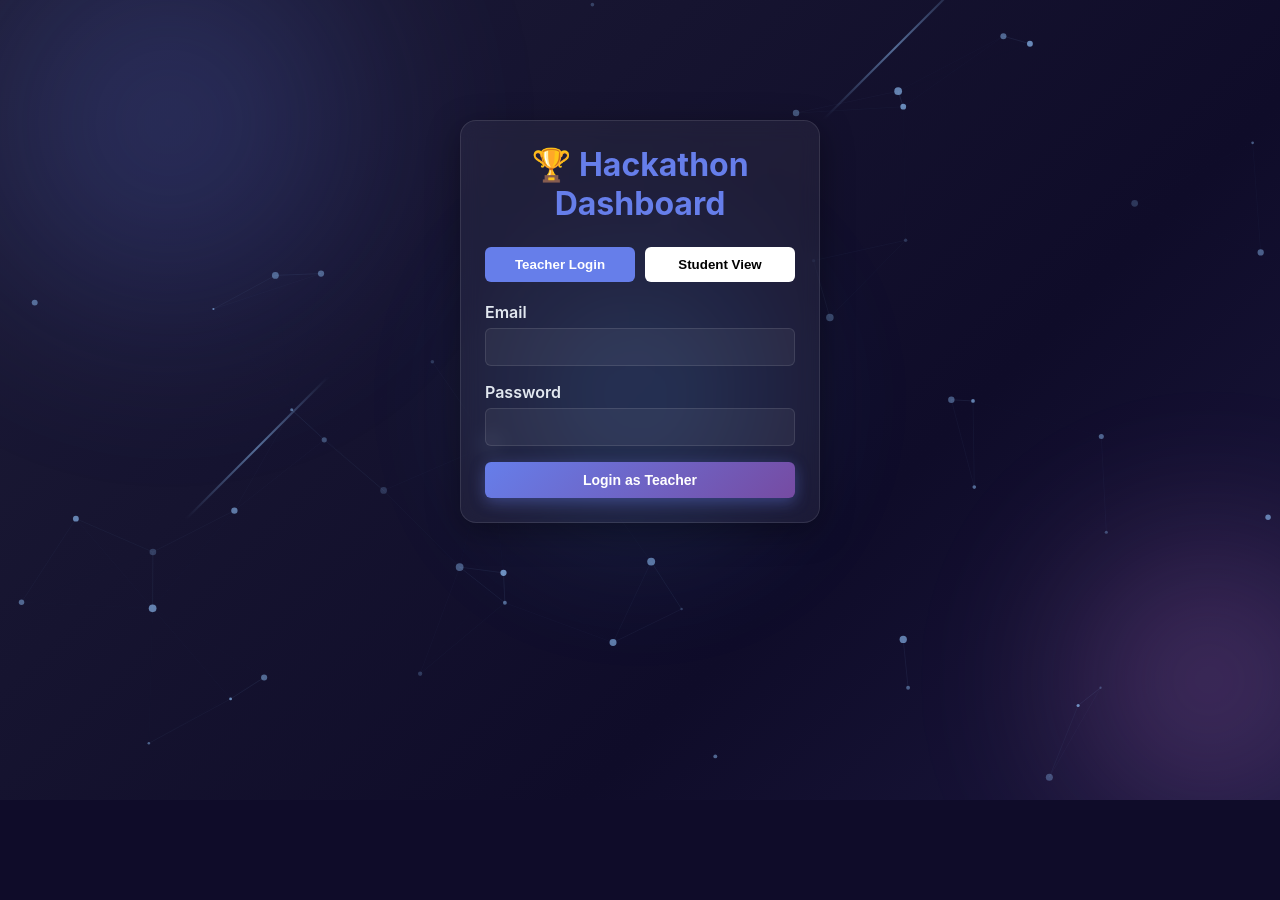
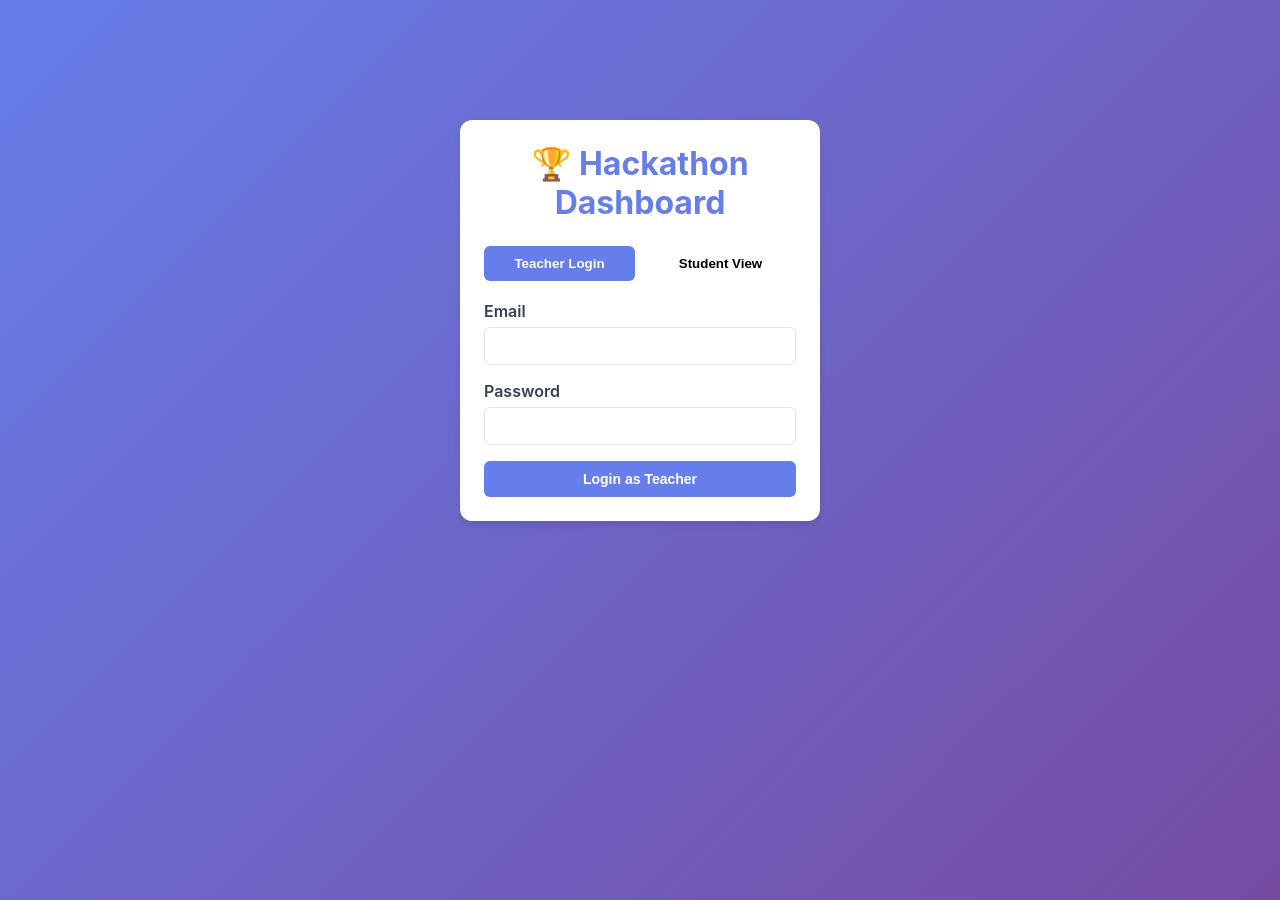
Before and after one commit to sailendrakondapalli/adhrithadashboard, a React (Vite) app in the folder frontend/: page /login in a window 1280 px wide. Before the commit the page ends 800 px from the top, so only its background shows below. Built offline with nearby package versions, Linux system fonts and the light colour scheme; no server answers; the HTML template or start-up script is replaced by a standard one.

Commit message:
Revert "Add stunning animated background with glassmorphism effects"
This reverts commit 649169d4623e26e482b5d52fb90305ad75661858.

```diff
--- a/frontend/src/App.jsx
+++ b/frontend/src/App.jsx
@@ -1,6 +1,5 @@
 import React, { useState, useEffect } from 'react';
 import { BrowserRouter, Routes, Route, Navigate, useNavigate } from 'react-router-dom';
-import AnimatedBackground from './components/AnimatedBackground';
 import Login from './pages/Login';
 import TeacherDashboard from './pages/TeacherDashboard';
 import StudentDashboard from './pages/StudentDashboard';
@@ -32,7 +31,6 @@ function App() {
 
   return (
     <BrowserRouter>
-      <AnimatedBackground>
       <Routes>
         <Route path="/login" element={
           user ? <Navigate to={user.role === 'teacher' ? '/teacher' : '/student'} /> :
@@ -46,7 +44,6 @@ function App() {
         <Route path="/student" element={<StudentDashboard onLogout={handleLogout} user={user} />} />
         <Route path="/" element={<Navigate to="/login" />} />
       </Routes>
-      </AnimatedBackground>
     </BrowserRouter>
   );
 }
--- a/frontend/src/components/AnimatedBackground.css
+++ /dev/null
@@ -1,224 +0,0 @@
-/* Animated Background Container */
-.animated-background {
-  position: fixed;
-  top: 0;
-  left: 0;
-  width: 100%;
-  height: 100vh;
-  overflow: hidden;
-  z-index: -1;
-}
-
-/* Animated Gradient Background */
-.gradient-bg {
-  position: absolute;
-  top: 0;
-  left: 0;
-  width: 100%;
-  height: 100%;
-  background: linear-gradient(
-    135deg,
-    #0f0c29 0%,
-    #302b63 25%,
-    #24243e 50%,
-    #0f0c29 75%,
-    #302b63 100%
-  );
-  background-size: 400% 400%;
-  animation: gradientShift 15s ease infinite;
-}
-
-@keyframes gradientShift {
-  0% {
-    background-position: 0% 50%;
-  }
-  50% {
-    background-position: 100% 50%;
-  }
-  100% {
-    background-position: 0% 50%;
-  }
-}
-
-/* Floating Orbs */
-.orb {
-  position: absolute;
-  border-radius: 50%;
-  filter: blur(80px);
-  opacity: 0.3;
-  animation: float 20s ease-in-out infinite;
-}
-
-.orb-1 {
-  width: 500px;
-  height: 500px;
-  background: radial-gradient(circle, #667eea 0%, transparent 70%);
-  top: -10%;
-  left: -10%;
-  animation-delay: 0s;
-}
-
-.orb-2 {
-  width: 400px;
-  height: 400px;
-  background: radial-gradient(circle, #f093fb 0%, transparent 70%);
-  bottom: -10%;
-  right: -10%;
-  animation-delay: 5s;
-}
-
-.orb-3 {
-  width: 350px;
-  height: 350px;
-  background: radial-gradient(circle, #4facfe 0%, transparent 70%);
-  top: 50%;
-  left: 50%;
-  transform: translate(-50%, -50%);
-  animation-delay: 10s;
-}
-
-@keyframes float {
-  0%, 100% {
-    transform: translate(0, 0) scale(1);
-  }
-  33% {
-    transform: translate(50px, -50px) scale(1.1);
-  }
-  66% {
-    transform: translate(-50px, 50px) scale(0.9);
-  }
-}
-
-/* Light Streaks */
-.light-streak {
-  position: absolute;
-  width: 2px;
-  height: 200px;
-  background: linear-gradient(
-    to bottom,
-    transparent,
-    rgba(147, 197, 253, 0.5),
-    transparent
-  );
-  animation: streak 8s linear infinite;
-}
-
-.streak-1 {
-  top: -200px;
-  left: 20%;
-  animation-delay: 0s;
-}
-
-.streak-2 {
-  top: -200px;
-  right: 30%;
-  animation-delay: 4s;
-}
-
-@keyframes streak {
-  0% {
-    transform: translateY(0) rotate(45deg);
-    opacity: 0;
-  }
-  10% {
-    opacity: 1;
-  }
-  90% {
-    opacity: 1;
-  }
-  100% {
-    transform: translateY(100vh) rotate(45deg);
-    opacity: 0;
-  }
-}
-
-/* Particle Canvas */
-.particle-canvas {
-  position: absolute;
-  top: 0;
-  left: 0;
-  width: 100%;
-  height: 100%;
-  pointer-events: none;
-}
-
-/* Content Wrapper */
-.content-wrapper {
-  position: relative;
-  width: 100%;
-  min-height: 100vh;
-  z-index: 1;
-  animation: fadeIn 1s ease-in;
-}
-
-@keyframes fadeIn {
-  from {
-    opacity: 0;
-  }
-  to {
-    opacity: 1;
-  }
-}
-
-/* Glassmorphism Card Effect */
-.glass-card {
-  background: rgba(255, 255, 255, 0.05);
-  backdrop-filter: blur(10px);
-  -webkit-backdrop-filter: blur(10px);
-  border-radius: 16px;
-  border: 1px solid rgba(255, 255, 255, 0.1);
-  box-shadow: 0 8px 32px 0 rgba(0, 0, 0, 0.37);
-  padding: 24px;
-  transition: all 0.3s ease;
-}
-
-.glass-card:hover {
-  background: rgba(255, 255, 255, 0.08);
-  border: 1px solid rgba(255, 255, 255, 0.2);
-  transform: translateY(-5px);
-  box-shadow: 0 12px 40px 0 rgba(0, 0, 0, 0.5);
-}
-
-/* Neon Glow Effects */
-.neon-blue {
-  box-shadow: 0 0 20px rgba(102, 126, 234, 0.5),
-              0 0 40px rgba(102, 126, 234, 0.3),
-              0 0 60px rgba(102, 126, 234, 0.1);
-}
-
-.neon-pink {
-  box-shadow: 0 0 20px rgba(240, 147, 251, 0.5),
-              0 0 40px rgba(240, 147, 251, 0.3),
-              0 0 60px rgba(240, 147, 251, 0.1);
-}
-
-/* Responsive */
-@media (max-width: 768px) {
-  .orb {
-    filter: blur(60px);
-  }
-
-  .orb-1 {
-    width: 300px;
-    height: 300px;
-  }
-
-  .orb-2 {
-    width: 250px;
-    height: 250px;
-  }
-
-  .orb-3 {
-    width: 200px;
-    height: 200px;
-  }
-}
-
-/* Performance Optimization */
-@media (prefers-reduced-motion: reduce) {
-  .gradient-bg,
-  .orb,
-  .light-streak {
-    animation: none;
-  }
-}
--- a/frontend/src/components/AnimatedBackground.jsx
+++ /dev/null
@@ -1,122 +0,0 @@
-import React, { useEffect, useRef } from 'react';
-import './AnimatedBackground.css';
-
-function AnimatedBackground({ children }) {
-  const canvasRef = useRef(null);
-
-  useEffect(() => {
-    const canvas = canvasRef.current;
-    if (!canvas) return;
-
-    const ctx = canvas.getContext('2d');
-    canvas.width = window.innerWidth;
-    canvas.height = window.innerHeight;
-
-    // Particle system
-    const particles = [];
-    const particleCount = 50;
-
-    class Particle {
-      constructor() {
-        this.x = Math.random() * canvas.width;
-        this.y = Math.random() * canvas.height;
-        this.size = Math.random() * 3 + 1;
-        this.speedX = Math.random() * 0.5 - 0.25;
-        this.speedY = Math.random() * 0.5 - 0.25;
-        this.opacity = Math.random() * 0.5 + 0.2;
-      }
-
-      update() {
-        this.x += this.speedX;
-        this.y += this.speedY;
-
-        if (this.x > canvas.width) this.x = 0;
-        if (this.x < 0) this.x = canvas.width;
-        if (this.y > canvas.height) this.y = 0;
-        if (this.y < 0) this.y = canvas.height;
-      }
-
-      draw() {
-        ctx.fillStyle = `rgba(147, 197, 253, ${this.opacity})`;
-        ctx.beginPath();
-        ctx.arc(this.x, this.y, this.size, 0, Math.PI * 2);
-        ctx.fill();
-      }
-    }
-
-    // Initialize particles
-    for (let i = 0; i < particleCount; i++) {
-      particles.push(new Particle());
-    }
-
-    // Animation loop
-    function animate() {
-      ctx.clearRect(0, 0, canvas.width, canvas.height);
-
-      particles.forEach(particle => {
-        particle.update();
-        particle.draw();
-      });
-
-      // Draw connections
-      particles.forEach((a, i) => {
-        particles.slice(i + 1).forEach(b => {
-          const dx = a.x - b.x;
-          const dy = a.y - b.y;
-          const distance = Math.sqrt(dx * dx + dy * dy);
-
-          if (distance < 150) {
-            ctx.strokeStyle = `rgba(147, 197, 253, ${0.1 * (1 - distance / 150)})`;
-            ctx.lineWidth = 1;
-            ctx.beginPath();
-            ctx.moveTo(a.x, a.y);
-            ctx.lineTo(b.x, b.y);
-            ctx.stroke();
-          }
-        });
-      });
-
-      requestAnimationFrame(animate);
-    }
-
-    animate();
-
-    // Handle resize
-    const handleResize = () => {
-      canvas.width = window.innerWidth;
-      canvas.height = window.innerHeight;
-    };
-
-    window.addEventListener('resize', handleResize);
-
-    return () => {
-      window.removeEventListener('resize', handleResize);
-    };
-  }, []);
-
-  return (
-    <div className="animated-background">
-      {/* Animated gradient background */}
-      <div className="gradient-bg"></div>
-
-      {/* Floating orbs */}
-      <div className="orb orb-1"></div>
-      <div className="orb orb-2"></div>
-      <div className="orb orb-3"></div>
-
-      {/* Light streaks */}
-      <div className="light-streak streak-1"></div>
-      <div className="light-streak streak-2"></div>
-
-      {/* Particle canvas */}
-      <canvas ref={canvasRef} className="particle-canvas"></canvas>
-
-      {/* Content with glassmorphism */}
-      <div className="content-wrapper">
-        {children}
-      </div>
-    </div>
-  );
-}
-
-export default AnimatedBackground;
--- a/frontend/src/index.css
+++ b/frontend/src/index.css
@@ -6,19 +6,14 @@
 
 body {
   font-family: -apple-system, BlinkMacSystemFont, 'Segoe UI', 'Roboto', sans-serif;
-  background: #0f0c29;
+  background: linear-gradient(135deg, #667eea 0%, #764ba2 100%);
   min-height: 100vh;
-  margin: 0;
-  padding: 0;
-  color: #ffffff;
 }
 
 .container {
   max-width: 1200px;
   margin: 0 auto;
   padding: 20px;
-  position: relative;
-  z-index: 2;
 }
 
 @media (max-width: 768px) {
@@ -28,28 +23,17 @@ body {
 }
 
 .card {
-  background: rgba(255, 255, 255, 0.05);
-  backdrop-filter: blur(10px);
-  -webkit-backdrop-filter: blur(10px);
-  border-radius: 16px;
+  background: white;
+  border-radius: 12px;
   padding: 24px;
-  box-shadow: 0 8px 32px 0 rgba(0, 0, 0, 0.37);
+  box-shadow: 0 4px 6px rgba(0, 0, 0, 0.1);
   margin-bottom: 20px;
-  border: 1px solid rgba(255, 255, 255, 0.1);
-  transition: all 0.3s ease;
-}
-
-.card:hover {
-  background: rgba(255, 255, 255, 0.08);
-  border: 1px solid rgba(255, 255, 255, 0.2);
-  transform: translateY(-2px);
-  box-shadow: 0 12px 40px 0 rgba(0, 0, 0, 0.5);
 }
 
 @media (max-width: 768px) {
   .card {
     padding: 16px;
-    border-radius: 12px;
+    border-radius: 8px;
   }
 }
 
@@ -71,26 +55,21 @@ body {
 }
 
 .btn-primary {
-  background: linear-gradient(135deg, #667eea 0%, #764ba2 100%);
+  background: #667eea;
   color: white;
-  box-shadow: 0 4px 15px rgba(102, 126, 234, 0.4);
 }
 
 .btn-primary:hover {
-  background: linear-gradient(135deg, #5568d3 0%, #6a3f8f 100%);
-  box-shadow: 0 6px 20px rgba(102, 126, 234, 0.6);
-  transform: translateY(-2px);
+  background: #5568d3;
 }
 
 .btn-secondary {
-  background: rgba(255, 255, 255, 0.1);
-  color: #ffffff;
-  border: 1px solid rgba(255, 255, 255, 0.2);
+  background: #e2e8f0;
+  color: #334155;
 }
 
 .btn-secondary:hover {
-  background: rgba(255, 255, 255, 0.15);
-  border: 1px solid rgba(255, 255, 255, 0.3);
+  background: #cbd5e1;
 }
 
 .form-group {
@@ -101,7 +80,7 @@ body {
   display: block;
   margin-bottom: 6px;
   font-weight: 600;
-  color: #e2e8f0;
+  color: #334155;
 }
 
 .form-group input,
@@ -109,12 +88,9 @@ body {
 .form-group textarea {
   width: 100%;
   padding: 10px;
-  border: 1px solid rgba(255, 255, 255, 0.1);
+  border: 1px solid #e2e8f0;
   border-radius: 6px;
   font-size: 14px;
-  background: rgba(255, 255, 255, 0.05);
-  color: #ffffff;
-  transition: all 0.3s ease;
 }
 
 .form-group input:focus,
@@ -122,8 +98,6 @@ body {
 .form-group textarea:focus {
   outline: none;
   border-color: #667eea;
-  background: rgba(255, 255, 255, 0.08);
-  box-shadow: 0 0 0 3px rgba(102, 126, 234, 0.1);
 }
 
 .top-3 {
@@ -155,22 +129,10 @@ body {
 }
 
 .leaderboard-table th {
-  background: rgba(102, 126, 234, 0.2);
+  background: #f8fafc;
   font-weight: 600;
-  color: #e2e8f0;
+  color: #334155;
   white-space: nowrap;
-}
-
-.leaderboard-table td {
-  color: #e2e8f0;
-}
-
-.leaderboard-table tbody tr {
-  transition: all 0.3s ease;
-}
-
-.leaderboard-table tbody tr:hover {
-  background: rgba(255, 255, 255, 0.05);
 }
 
 @media (max-width: 768px) {
@@ -182,24 +144,15 @@ body {
 }
 
 .navbar {
-  background: rgba(255, 255, 255, 0.05);
-  backdrop-filter: blur(10px);
-  -webkit-backdrop-filter: blur(10px);
+  background: white;
   padding: 16px 24px;
-  box-shadow: 0 4px 16px rgba(0, 0, 0, 0.3);
+  box-shadow: 0 2px 4px rgba(0, 0, 0, 0.1);
   display: flex;
   justify-content: space-between;
   align-items: center;
   margin-bottom: 20px;
   flex-wrap: wrap;
   gap: 10px;
-  border-radius: 12px;
-  border: 1px solid rgba(255, 255, 255, 0.1);
-}
-
-.navbar h2 {
-  color: #ffffff;
-  text-shadow: 0 0 10px rgba(102, 126, 234, 0.5);
 }
 
 @media (max-width: 768px) {
```
Also changed, not shown: 1 other file (tests, documents, lock files or other folders). Lines whose indentation alone changed are shown as unchanged.
